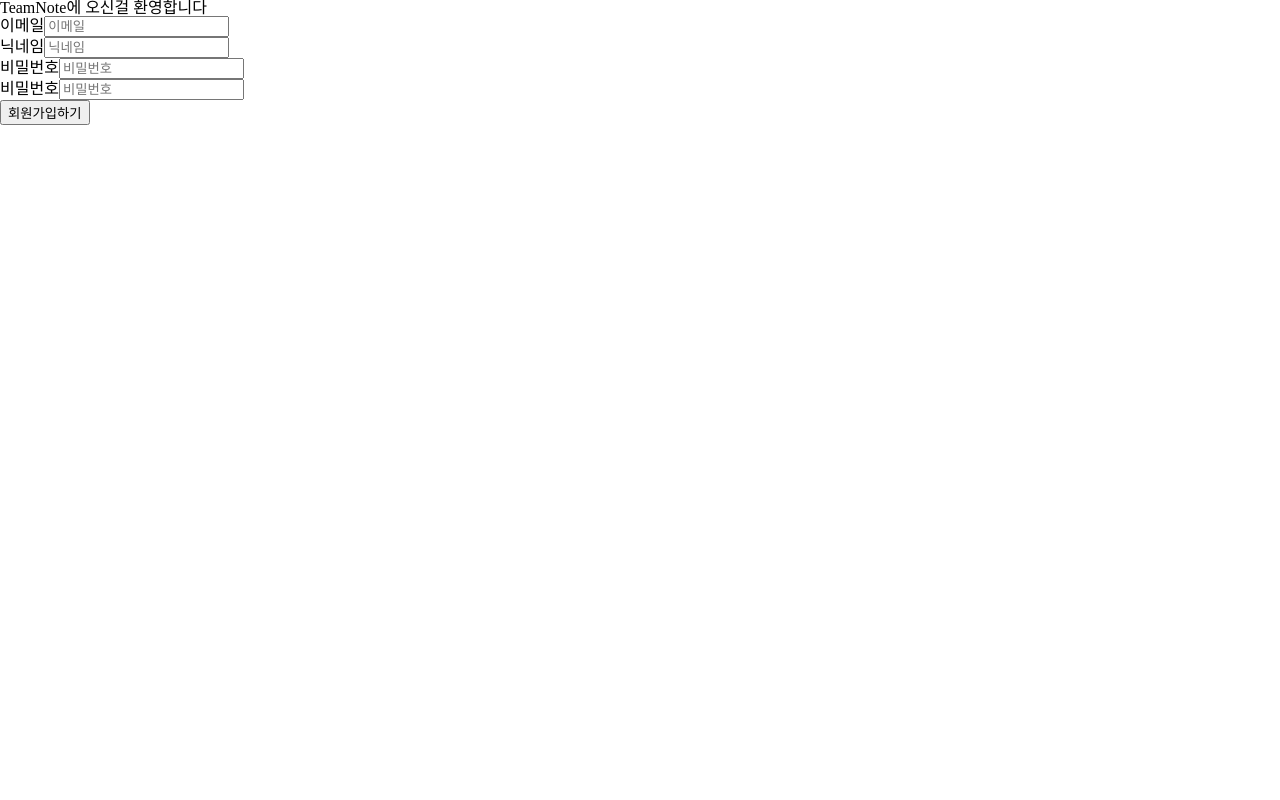
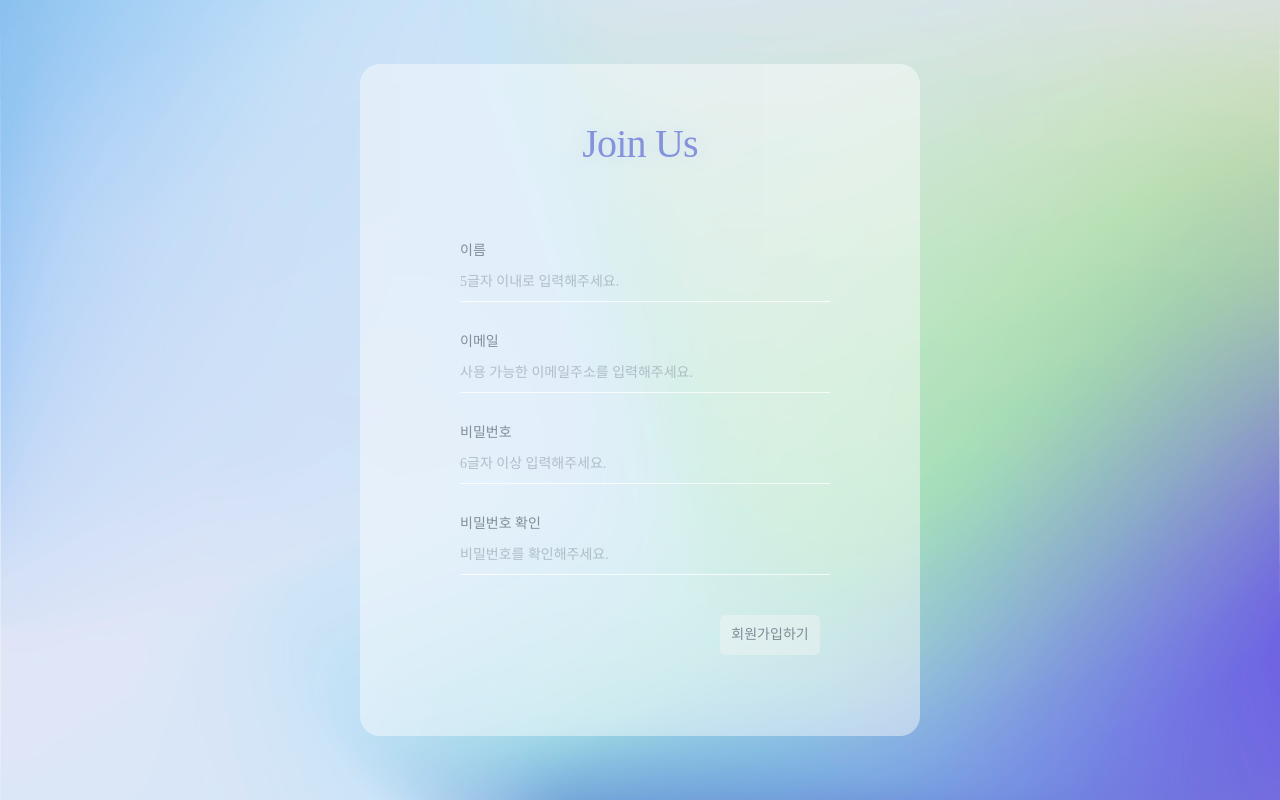
Before and after one commit to The-HangHae99-final/the-Final-FrontEnd, a React (Create React App) app: page /signup in a window 1280 px wide. Built offline with nearby package versions, Linux system fonts and the light colour scheme.

Commit message:
Style: (Signup) view

```diff
--- a/src/components/Login.js
+++ b/src/components/Login.js
@@ -14,8 +14,9 @@ const Login = () => {
     userEmail: "",
     password: "",
   });
+
   const [showPwInput, setShowPwInput] = useState(false);
-  const [showSignIn, setSignIn] = useState(false);
+  const [showSignIn, setShowSignIn] = useState(false);
   const { userEmail, password } = loginValue;
 
   const navigate = useNavigate();
@@ -74,7 +75,6 @@ const Login = () => {
       <LoginStyle>
         <LoginWrap>
           <LoginTitle>{title}</LoginTitle>
-
           <EmailWrap>
             <FormWrap onSubmit={handleSubmit}>
               {!showPwInput ? (
@@ -110,13 +110,11 @@ const Login = () => {
               </div>
             </FormWrap>
           </EmailWrap>
-
           <ContinueWrap>
             <Divider />
             <ContinueText>or continue with</ContinueText>
             <Divider />
           </ContinueWrap>
-
           <SocialLogin />
         </LoginWrap>
       </LoginStyle>
@@ -129,11 +127,7 @@ const Login = () => {
 
   return (
     <LoginBackGround>
-      {!showSignIn ? (
-        loginBox("Sign in", "이메일 주소", "JOIN US")
-      ) : (
-        <div>회원가입해</div>
-      )}
+      {loginBox("Sign In", "이메일 주소", "JOIN US")}
     </LoginBackGround>
   );
 };
--- a/src/components/Signup.js
+++ b/src/components/Signup.js
@@ -1,18 +1,22 @@
 import axios from "axios";
-import React, { useState } from "react";
+import React, { useState, useRef } from "react";
 import { useNavigate } from "react-router-dom";
 import styled from "styled-components";
-import loginBg from "../public/img/Ellipse103.png";
 import Divider from "../elements/Divider";
-import SocialLogin from "./SocialLogin";
+import loginbg from "../public/img/loginBg.png";
 
 const Signup = () => {
+  // 이메일, 이름, 비밀번호, 비밀번호 확인
   const [signupValue, setSignupValue] = useState({
     userEmail: "",
     userName: "",
     password: "",
     confirmPassword: "",
   });
+
+  const inputRef = useRef();
+
+  const { userEmail, userName, password, confirmPassword } = signupValue;
   const navigate = useNavigate();
 
   const handleChange = (e) => {
@@ -35,74 +39,95 @@ const Signup = () => {
       })
       .catch((error) => console.log(error));
   };
+
+  const signupBox = (title, sub, join) => {
     return (
       <SignupStyle>
-      <h1 className="login-title">TeamNote에 오신걸 환영합니다</h1>
-      <form className="registerForm" onSubmit={handleSubmit}>
-        <div>
-          <label className="label">이메일</label>
-          <input
-            placeholder="이메일"
+        <LoginWrap>
+          <LoginTitle>{title}</LoginTitle>
+          <EmailWrap>
+            <FormWrap onSubmit={handleSubmit}>
+              <div className="formbox">
+                <EmailLabel>이름</EmailLabel>
+                <EmailInput
+                  type="text"
+                  name="userName"
+                  value={userName || ""}
                   onChange={handleChange}
-            name="userEmail"
+                  placeholder="5글자 이내로 입력해주세요."
+                  ref={inputRef}
                 />
               </div>
-        <div>
-          <label>닉네임</label>
-          <input placeholder="닉네임" onChange={handleChange} name="userName" />
-        </div>
-        <div>
-          <label>비밀번호</label>
-          <input
-            placeholder="비밀번호"
+
+              <div className="formbox">
+                <EmailLabel htmlFor="userEmail">이메일</EmailLabel>
+                <EmailInput
+                  type="text"
+                  name="userEmail"
+                  value={userEmail || ""}
                   onChange={handleChange}
-            name="password"
+                  placeholder="사용 가능한 이메일주소를 입력해주세요."
+                  ref={inputRef}
                 />
               </div>
-        <div>
-          <label>비밀번호</label>
-          <input
-            placeholder="비밀번호"
+
+              <div className="formbox">
+                <EmailLabel>비밀번호</EmailLabel>
+                <EmailInput
+                  name="password"
+                  type="password"
+                  value={password || ""}
                   onChange={handleChange}
-            name="confirmPassword"
+                  placeholder="6글자 이상 입력해주세요."
+                  ref={inputRef}
                 />
               </div>
-        <button type="submit">회원가입하기</button>
-      </form>
+              <div className="formbox">
+                <EmailLabel>비밀번호 확인</EmailLabel>
+                <EmailInput
+                  name="confirmPassword"
+                  type="password"
+                  value={confirmPassword || ""}
+                  onChange={handleChange}
+                  placeholder="비밀번호를 확인해주세요."
+                  ref={inputRef}
+                />
+              </div>
+              <EmailSubmit type="submit" userEmail={userEmail}>
+                회원가입하기
+              </EmailSubmit>
+            </FormWrap>
+          </EmailWrap>
+        </LoginWrap>
       </SignupStyle>
     );
   };
-
-const SignupStyle = styled.div`
-  /* background: url("public/img/loginBg.png"); */
-  height: 100vh;
-  width: 100vw;
-  background-repeat: no-repeat;
-  background-size: cover;
-`;
+  return (
+    <LoginBackGround>
+      {signupBox("Join Us", "이메일 주소", "JOIN US")}
+    </LoginBackGround>
+  );
+};
 
 const LoginBackGround = styled.div`
   width: 100vw;
   height: 100vh;
   display: flex;
   align-items: center;
-  justify-content: center;
-  z-index: 1000;
-  backdrop-filter: blur(10px);
   position: fixed;
   top: 0;
   left: 0;
-  cursor: pointer;
-  text-align: center;
+  background-image: url(${loginbg});
+  background-size: cover;
+  background-position: center;
 `;
 
-const LoginStyle = styled.div`
+const SignupStyle = styled.div`
   padding: 50px 100px 81px 100px;
   background: rgba(254, 254, 254, 0.5);
   opacity: 0.9;
   border-radius: 20px;
   width: 560px;
-  height: 532px;
   position: absolute;
   top: 50%;
   left: 50%;
@@ -125,40 +150,88 @@ const EmailWrap = styled.div`
   flex-direction: column;
 `;
 
+const FormWrap = styled.form`
+  display: flex;
+  flex-direction: column;
+  justify-content: flex-start;
+
+  .formbox {
+    margin-top: 30px;
+  }
+
+  .join {
+    align-self: flex-end;
+    font-weight: 400;
+    font-size: 14px;
+    line-height: 24px;
+    text-align: right;
+    text-decoration-line: underline;
+    color: #7d8bdb;
+    margin: 8px 0px;
+    margin-bottom: 32px;
+  }
+
+  .formbox {
+    position: relative;
+    .message {
+      font-weight: 500;
+      font-size: 1.6rem;
+      line-height: 24px;
+      letter-spacing: -1px;
+      position: absolute;
+      bottom: -10px;
+      left: 0;
+      👉 &.success {
+        color: #8f8c8b;
+      }
+      👉 &.error {
+        color: #ff2727;
+      }
+    }
+  }
+`;
+
 const EmailLabel = styled.div`
-  font-style: normal;
-  font-weight: 300;
+  font-weight: 400;
   font-size: 14px;
-  line-height: 17px;
-  color: var(--main-grey);
+  line-height: 20px;
+  color: #7a858e;
 `;
 
 const EmailInput = styled.input`
   all: unset;
-  border-bottom: var(--FEFEFE);
+  border-bottom: 1px solid var(--FEFEFE);
   width: 100%;
   height: 20px;
   padding: 10px 10px 10px 0px;
-  display: flex;
-  flex-direction: row;
-  align-items: center;
+
+  ::placeholder {
+    color: #7a858e;
+    opacity: 0.5;
+    font-weight: 400;
+    font-size: 14px;
+    line-height: 20px;
+  }
 `;
 
-const EmailSubmit = styled.div`
+const EmailSubmit = styled.button`
+  all: unset;
+  align-self: flex-end;
   width: 100px;
   height: 40px;
-  background: rgba(247, 247, 247, 0.9);
+  background: ${(props) =>
+    props.userEmail === "" ? "rgba(247, 247, 247, 0.5)" : "#7d8bdb"};
+  transition: all 0.2s linear;
   border-radius: 5px;
-
   cursor: pointer;
-  display: Flex;
-  justify-content: center;
-  align-items: center;
-  justify-self: flex-end;
-  margin-top: 19px;
-  margin-bottom: 64px;
+  margin-top: 40px;
   color: var(--main-grey);
   position: position;
+  font-weight: 400;
+  font-size: 14px;
+  line-height: 20px;
+  color: ${(props) => (props.userEmail === "" ? "#7A858E" : "#ffffff")};
+  text-align: center;
 `;
 
 const LoginWrap = styled.div`
@@ -167,6 +240,7 @@ const LoginWrap = styled.div`
   display: flex;
   flex-direction: column;
 `;
+
 const ContinueWrap = styled.div`
   display: flex;
   align-items: center;
@@ -182,5 +256,4 @@ const ContinueText = styled.span`
   width: 400px;
   margin: 0px 25px;
 `;
-
 export default Signup;
--- a/src/pages/Board.js
+++ b/src/pages/Board.js
@@ -13,7 +13,7 @@ const Board = () => {
     category: "",
     workSpaceName: "",
   });
-  console.log(data);
+
   const [workSpaceName, setWorkSpaceName] = useState({ workSpaceName: "" });
 
   const handleChange = (e) => {
@@ -40,11 +40,12 @@ const Board = () => {
     setDatas({ ...data, workSpaceName: getItemFromLs("workspace") });
   }, []);
 
+  const endodedURL = encodeURIComponent(getItemFromLs("myToken"));
+
   useEffect(() => {
     axios({
       method: "post",
-      url: "http://13.209.3.168:3001/api/post/workSpaceName/all",
-      data: { workSpaceName: `${getItemFromLs("workspace")}` },
+      url: `http://13.209.3.168:3001/api/post/${endodedURL}`,
       headers: {
         Authorization: `Bearer ${getItemFromLs("myToken")}`,
       },
@@ -52,6 +53,19 @@ const Board = () => {
       .then((res) => console.log(res))
       .catch((err) => console.log(err));
   }, []);
+
+  // useEffect(() => {
+  //   axios({
+  //     method: "post",
+  //     url: "http://13.209.3.168:3001/api/post/workSpaceName/all",
+  //     data: { workSpaceName: `${getItemFromLs("workspace")}` },
+  //     headers: {
+  //       Authorization: `Bearer ${getItemFromLs("myToken")}`,
+  //     },
+  //   })
+  //     .then((res) => console.log(res))
+  //     .catch((err) => console.log(err));
+  // }, []);
 
   return (
     <BoardStyle>
@@ -82,7 +96,6 @@ const Board = () => {
 };
 
 const BoardStyle = styled.div`
-  background-color: aqua;
   width: 100%;
 `;
 
```
Lines whose indentation alone changed are shown as unchanged.
